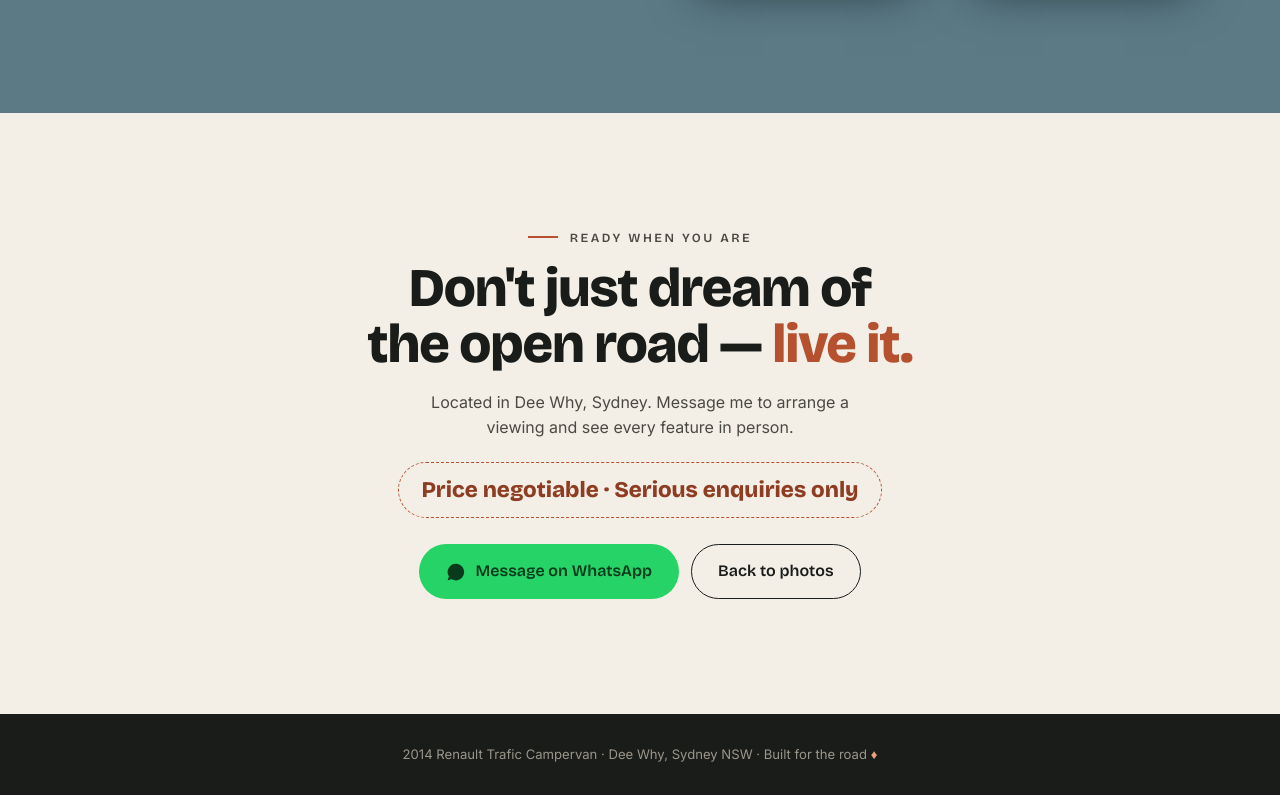
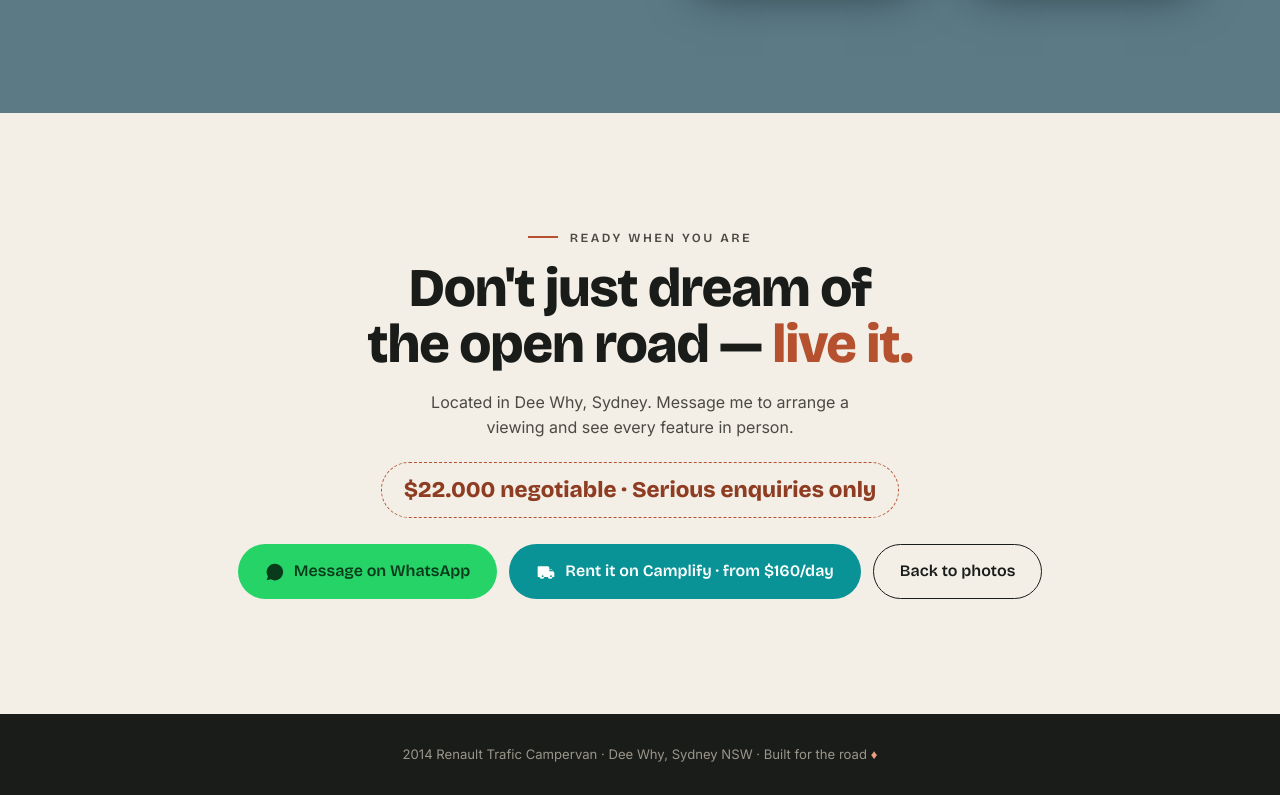
Before and after one commit to rafatorresst/trafic, a plain HTML site: page index.html in a window 1280 px wide. Shown: the part 5344-6139 px from the top of the page. Drawn offline with nearby package versions, Linux system fonts and the light colour scheme.

Commit message:
Style Camplify button in brand teal, add daily price

```diff
--- a/index.html
+++ b/index.html
@@ -188,6 +188,9 @@
   .btn--wa{background:#25D366;color:#0a3a1c}
   .btn--wa:hover{background:#1eb457;transform:translateY(-2px)}
   .btn--wa svg{flex:0 0 auto}
+  .btn--rent{background:#0a9396;color:#fff}
+  .btn--rent:hover{background:#087f82;transform:translateY(-2px)}
+  .btn--rent svg{flex:0 0 auto}
   .btn--line{border-color:var(--ink);color:var(--ink)}
   .btn--line:hover{background:var(--ink);color:var(--paper);transform:translateY(-2px)}
   footer{padding:30px;text-align:center;background:var(--ink);color:#9a958a;font-size:.82rem}
@@ -362,11 +365,15 @@
     <p class="eyebrow" style="justify-content:center">Ready when you are</p>
     <h2>Don't just dream of the open road — <em>live it.</em></h2>
     <p>Located in Dee Why, Sydney. Message me to arrange a viewing and see every feature in person.</p>
-    <span class="contact__price">Price negotiable · Serious enquiries only</span>
+    <span class="contact__price">$22.000 negotiable · Serious enquiries only</span>
     <div class="contact__cta">
       <a class="btn btn--wa" href="https://wa.me/61476281740?text=Hi%2C%20I%27m%20interested%20in%20your%20Renault%20Trafic%20campervan" target="_blank" rel="noopener">
         <svg viewBox="0 0 24 24" width="20" height="20" fill="currentColor" aria-hidden="true"><path d="M17.5 14.4c-.3-.15-1.77-.87-2.04-.97-.27-.1-.47-.15-.67.15-.2.3-.77.97-.94 1.17-.17.2-.35.22-.65.07-.3-.15-1.26-.46-2.4-1.48-.89-.79-1.49-1.77-1.66-2.07-.17-.3-.02-.46.13-.61.13-.13.3-.35.45-.52.15-.17.2-.3.3-.5.1-.2.05-.37-.02-.52-.08-.15-.67-1.61-.92-2.21-.24-.58-.49-.5-.67-.51h-.57c-.2 0-.52.07-.79.37-.27.3-1.04 1.02-1.04 2.48s1.07 2.88 1.22 3.08c.15.2 2.1 3.2 5.08 4.49.71.3 1.26.49 1.69.63.71.22 1.36.19 1.87.12.57-.09 1.77-.72 2.02-1.42.25-.7.25-1.29.17-1.42-.07-.13-.27-.2-.57-.35zM12 2a10 10 0 0 0-8.5 15.28L2 22l4.85-1.27A10 10 0 1 0 12 2z"/></svg>
         Message on WhatsApp
+      </a>
+      <a class="btn btn--rent" href="https://www.camplify.com.au/rv/144004" target="_blank" rel="noopener">
+        <svg viewBox="0 0 24 24" width="20" height="20" fill="currentColor" aria-hidden="true"><path d="M3 5h11a2 2 0 0 1 2 2v2h2.4a2 2 0 0 1 1.7.95l1.6 2.6a2 2 0 0 1 .3 1.05V17a1 1 0 0 1-1 1h-1.1a3 3 0 0 1-5.8 0H10a3 3 0 0 1-5.8 0H3a1 1 0 0 1-1-1V6a1 1 0 0 1 1-1zm13 6h4.6l-1.4-2.3a.5.5 0 0 0-.42-.2H16v2.5zM6.9 17a1.1 1.1 0 1 0 2.2 0 1.1 1.1 0 0 0-2.2 0zm10 0a1.1 1.1 0 1 0 2.2 0 1.1 1.1 0 0 0-2.2 0z"/></svg>
+        Rent it on Camplify · from $160/day
       </a>
       <a class="btn btn--line" href="#gallery">Back to photos</a>
     </div>
```
